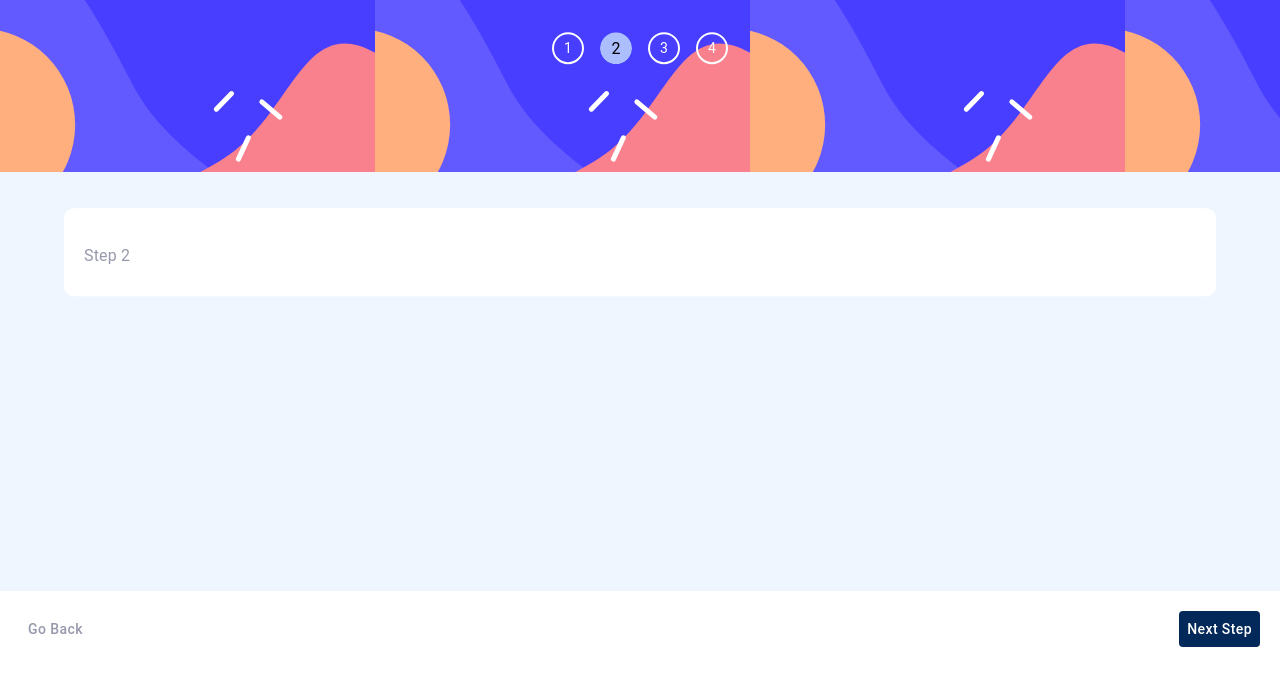
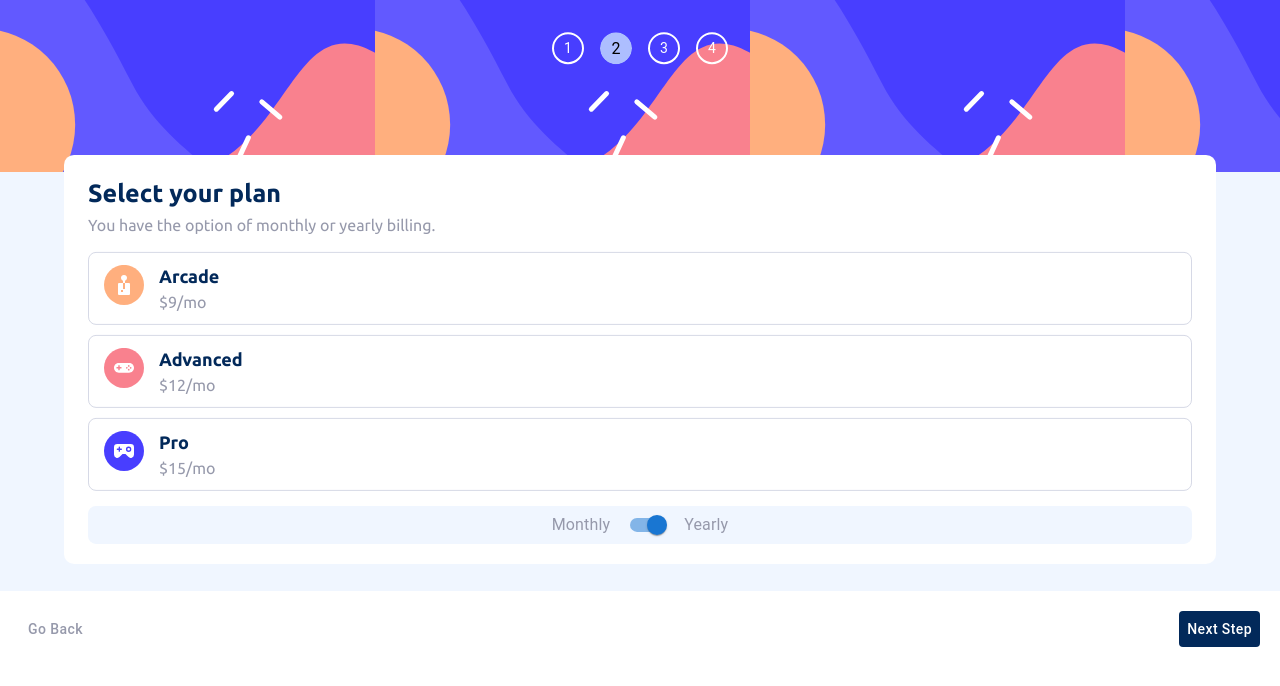
Before and after one commit to IsabelaMaroto/multi-step-form, a React (Vite) app: page / in a window 1280 px wide. Both pictures are taken after a click on the button "Next Step". Shown: the top 686 px of the page. Built offline with nearby package versions, Linux system fonts and the light colour scheme.

Commit message:
created step2

```diff
--- a/src/components/step1/step1.css
+++ b/src/components/step1/step1.css
@@ -1,3 +1,13 @@
+.container {
+  position: absolute;
+  top: 34%;
+  left: 50%;
+  transform: translate(-50%, -34%);
+  background-color: hsl(0, 0%, 100%);
+  width: 90%;
+  border-radius: 10px;
+  padding: 20px;
+}
 .container h2 {
   padding: 0 0 5px;
 }
--- a/src/components/step1/step1.jsx
+++ b/src/components/step1/step1.jsx
@@ -21,7 +21,6 @@
             Name
           </InputLabel>
           <TextField
-            id="outlined-basic"
             type="text"
             placeholder="e.g. Stephen King"
             sx={{ input: { padding: "10px", fontSize: "15px", fontFamily: 'Ubuntu', fontWeight: "500",} }}
@@ -40,7 +39,6 @@
             Email Address
           </InputLabel>
           <TextField
-            id="outlined-basic"
             type="email"
             placeholder="e.g. stephenking@lorem.com"
             sx={{ input: { padding: "10px", fontSize: "15px", fontFamily: 'Ubuntu', fontWeight: "500", } }}
@@ -59,7 +57,6 @@
             Phone Number
           </InputLabel>
           <TextField
-            id="outlined-basic"
             type="tel"
             placeholder="e.g. +1 234 567 890"
             sx={{ input: { padding: "10px", fontSize: "15px", fontFamily: 'Ubuntu', fontWeight: "500",} }}
--- /dev/null
+++ b/src/components/step2/step2.css
@@ -0,0 +1,16 @@
+h3 {
+  font-size: 18px;
+  font-weight: 900;
+  color: hsl(213, 96%, 18%);
+}
+
+.price {
+  font-size: 16px;
+}
+
+.yearP {
+  display: none;
+  font-size: 12px;
+  font-weight: 500;
+  color: hsl(213, 96%, 18%);
+}/*# sourceMappingURL=step2.css.map */
--- /dev/null
+++ b/src/components/step2/step2.jsx
@@ -0,0 +1,82 @@
+import FormControl from "@mui/material/FormControl";
+import { Box, Container } from "@mui/material";
+import Switch from '@mui/material/Switch';
+import Stack from '@mui/material/Stack';
+import Typography from '@mui/material/Typography';
+import imgArcade from "../../assets/images/icon-arcade.svg";
+import imgAdvanced from "../../assets/images/icon-advanced.svg";
+import imgPro from "../../assets/images/icon-pro.svg";
+import './step2.css';
+
+const plans = [
+  {
+    image: imgArcade,
+    type: "Arcade",
+    priceM: " $9/mo",
+    priceY: "$90/yr"
+  },
+  {
+    image: imgAdvanced,
+    type: "Advanced",
+    priceM: "$12/mo",
+    priceY: "$120/yr"
+  },
+  {
+    image: imgPro,
+    type: "Pro",
+    priceM: "$15/mo",
+    priceY: "$150/yr"
+  },
+];
+export function Step2() {
+  return (
+    <Container
+    sx={{
+        position: "absolute",
+        top: "60%",
+        left: "50%",
+        transform: "translate(-50%, -60%)",
+        backgroundColor: "hsl(0, 0%, 100%)",
+        width: "90%",
+        borderRadius: "10px",
+        padding: "20px",
+      }}>
+      <h2>Select your plan</h2>
+      <p className="description">You have the option of monthly or yearly billing.</p>
+      <FormControl sx={{width:'100%', padding:'10px 0'}}>
+        {plans.map((plano, index) => (
+          <Box key={index}
+          sx={{
+            display:"flex",
+            border:"1px solid hsl(229, 24%, 87%)",
+            borderRadius:"8px",
+            padding:"10px 15px",
+            margin:"5px 0",
+            alignItems:'center',
+
+            ':hover':{
+              border:"1px solid hsl(213, 96%, 18%)",
+              backgroundColor:"hsl(217, 100%, 97%)",
+            }
+          }}>
+            <Box sx={{mr:'15px'}}>
+              <img src={plano.image}/>
+            </Box>
+            <Box>
+              <h3>{plano.type}</h3>
+              <p className="price">{plano.priceM}</p>
+              <p className="yearP">2 months free</p>
+            </Box>
+          </Box>
+        ))}
+      </FormControl>
+      <Box sx={{display:"flex", justifyContent:"center", backgroundColor:"hsl(217, 100%, 97%)", borderRadius:'8px'}}>
+        <Stack direction="row" spacing={1} alignItems="center">
+          <Typography>Monthly</Typography>
+          <Switch defaultChecked inputProps={{ 'aria-label': 'ant design' }} />
+          <Typography>Yearly</Typography>
+        </Stack>
+      </Box>
+    </Container>
+  );
+}
--- /dev/null
+++ b/src/components/step2/step2.scss
@@ -0,0 +1,15 @@
+h3{
+    font-size: 18px;
+    font-weight: 900;
+    color:hsl(213, 96%, 18%);
+}
+.price{
+    font-size: 16px;
+}
+.yearP{
+    display: none;
+    font-size: 12px;
+    font-weight: 500;
+    color:hsl(213, 96%, 18%);
+
+}
--- a/src/components/stepper/stepper.jsx
+++ b/src/components/stepper/stepper.jsx
@@ -6,6 +6,7 @@
 import Button from "@mui/material/Button";
 import Typography from "@mui/material/Typography";
 import { Step1 } from "../step1/step1";
+import { Step2 } from "../step2/step2";
 
 const steps = ["Your info", "Select plan", " Add-ons", "Summary"];
 
@@ -124,30 +125,20 @@
       ) : (
         <React.Fragment>
           <Box
-            sx={{
-              position: "absolute",
-              top: "36%",
-              left: "50%",
-              transform: "translate(-50%, -36%)",
-              backgroundColor: "white",
-              width: "90%",
-              borderRadius: "10px",
-              padding: "20px",
-            }}
+
           >
-            {activeStep === 0 ? (
-              <Step1 />
-            ) : (
-              <Typography sx={{ mt: 2, mb: 1 }}>
-                Step {activeStep + 1}
-              </Typography>
-            )}
+            {activeStep === 0 &&
+              <Step1 />}
+            {activeStep === 1 &&
+              <Step2/>
+
+            }
           </Box>
           <Box
             sx={{
               display: "flex",
               flexDirection: "row",
-              backgroundColor: "white",
+              backgroundColor: "hsl(0, 0%, 100%)",
               position: "absolute",
               bottom: "0%",
               width: "100%",
```
Also changed, not shown: src/components/step1/step1.scss (+10 -0 lines), 2 other files (tests, documents, lock files or other folders).
